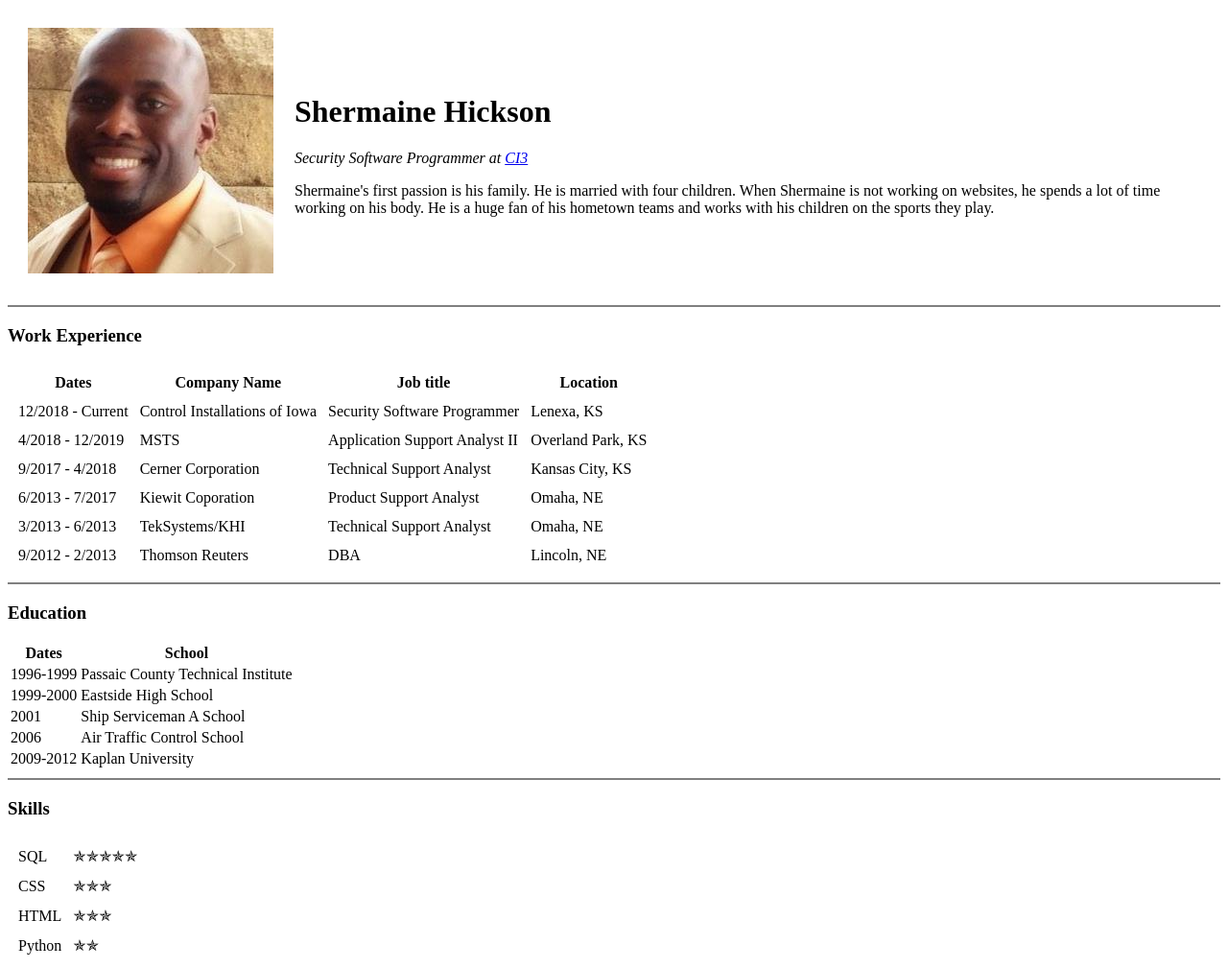
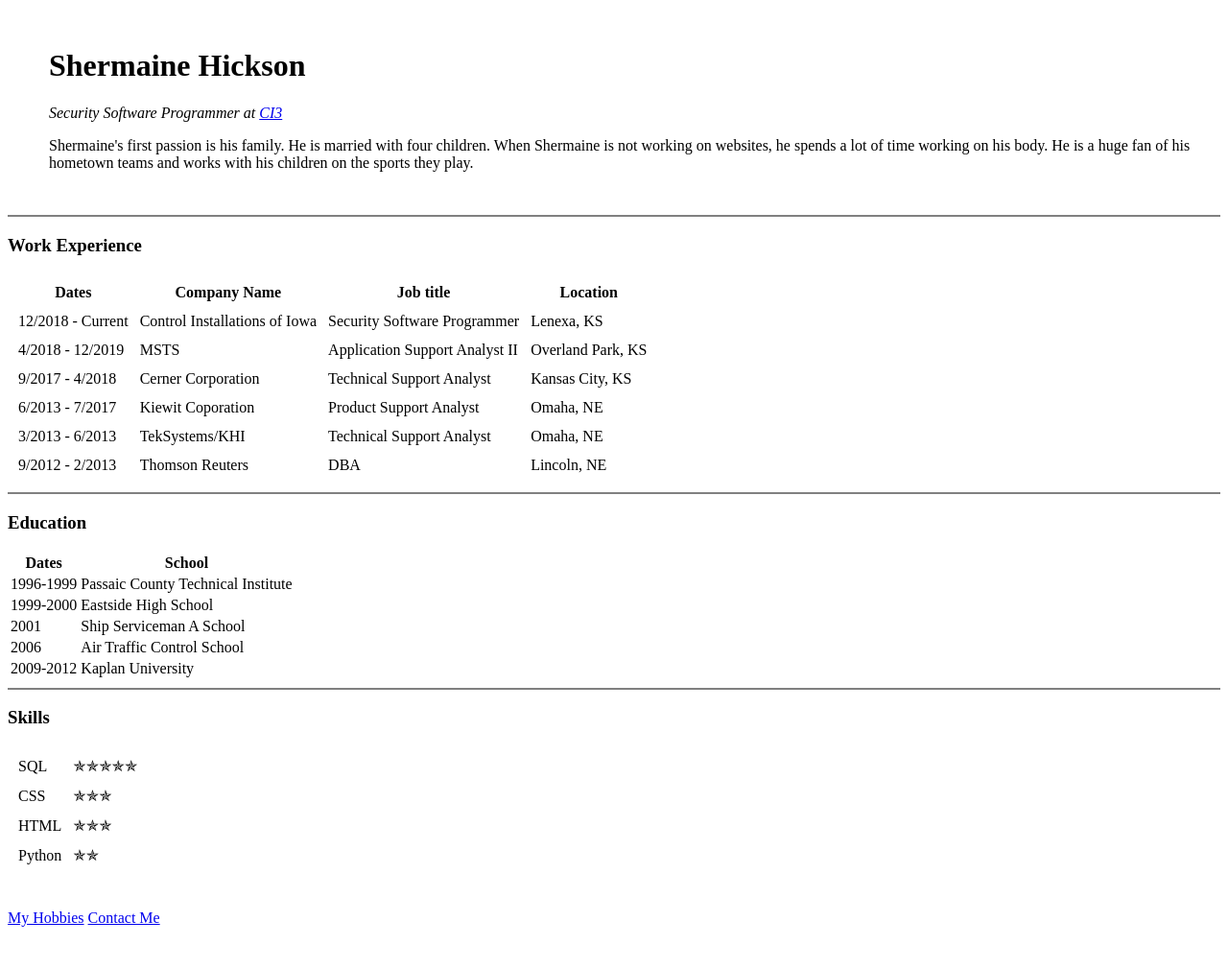
Before and after one commit to smhickson/maine, a plain HTML site: page index.html in a window 1280 px wide. Shown: the top 1009 px of the page at 96% size. After the commit the page ends 974 px from the top, so only its background shows below. Drawn offline with Linux system fonts and the light colour scheme.

Commit message:
Update index.html

```diff
--- a/index.html
+++ b/index.html
@@ -9,7 +9,7 @@
 <body>
   <table cellspacing="20">
     <tr>
-      <td><img src="Images/shermaine.jpg" alt="shermaine profile picture"></td>
+      <td><C:\Users\Shermaine\Desktop\Web Development\LHTML - Personal Site\Images\shermaine.jpg" alt="shermaine profile picture"></td>
       <td>
         <h1>Shermaine Hickson</h1>
         <p><em>Security Software Programmer at <st><a href="www.ci3.com">CI3</st></a></em></p>
```
